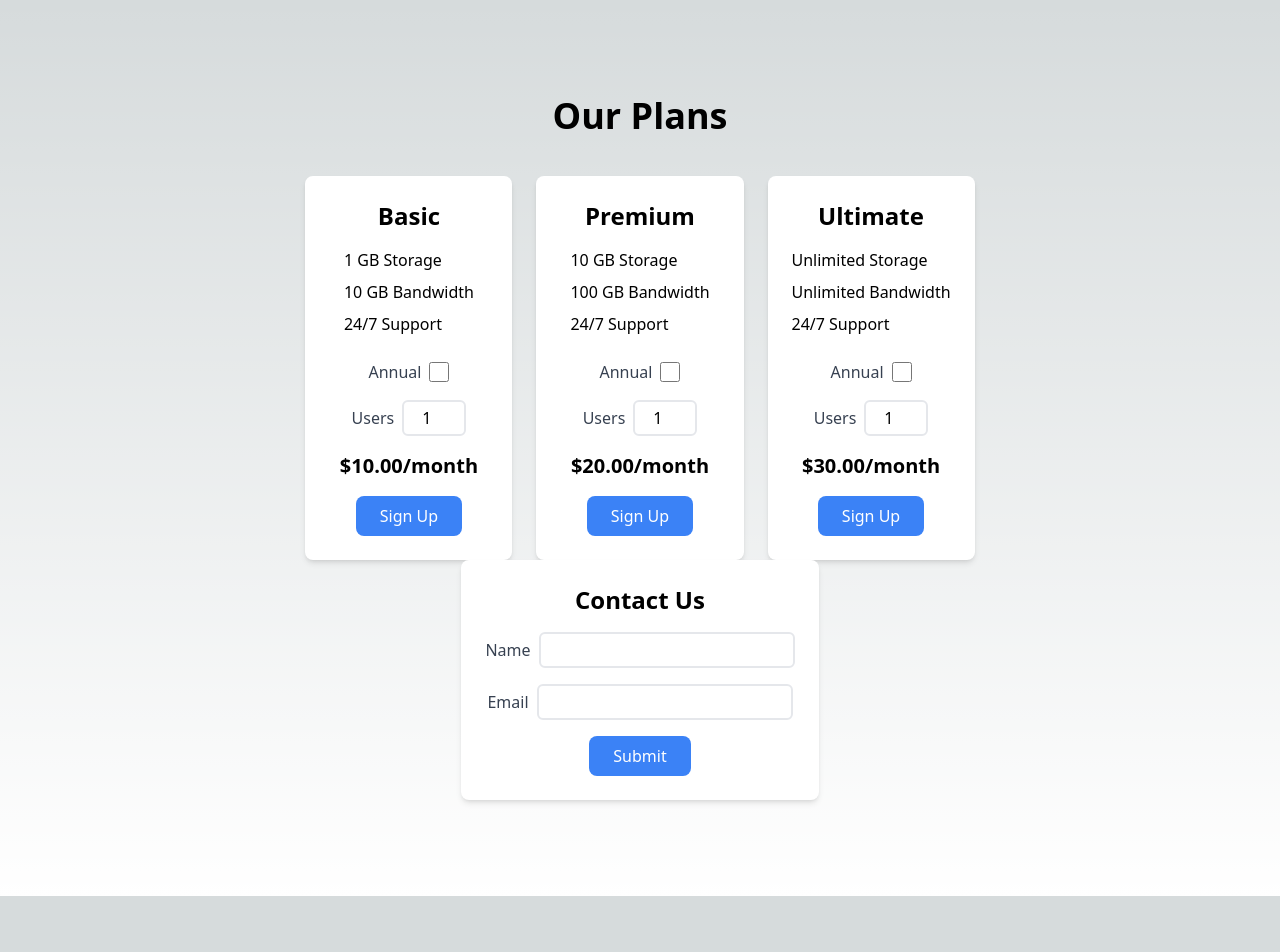
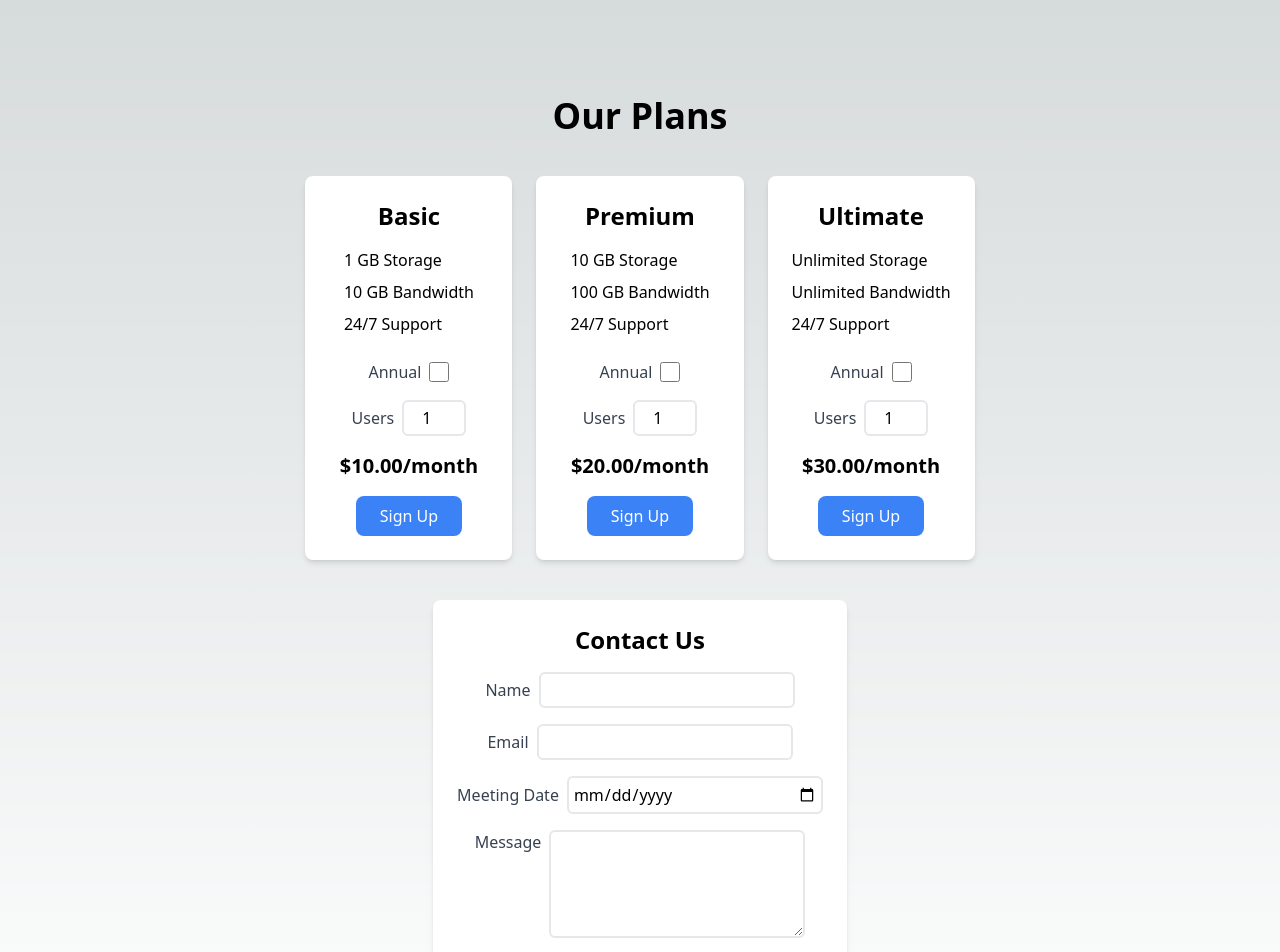
Before and after one commit to stub-ai/plates-sand-saas-pricing-plans, a Next.js app: page / in a window 1280 px wide. Shown: the top 952 px of the page. Before the commit the page ends 896 px from the top, so only its background shows below. Built offline with nearby package versions, Linux system fonts and the light colour scheme.

Commit message:
Commit from Stub AI

```diff
--- a/components/ContactUsForm.tsx
+++ b/components/ContactUsForm.tsx
@@ -3,6 +3,8 @@ import React, { useState } from 'react';
 const ContactUsForm: React.FC = () => {
   const [name, setName] = useState('');
   const [email, setEmail] = useState('');
+  const [date, setDate] = useState('');
+  const [message, setMessage] = useState('');
 
   const handleNameChange = (event: React.ChangeEvent<HTMLInputElement>) => {
     setName(event.target.value);
@@ -12,10 +14,18 @@ const ContactUsForm: React.FC = () => {
     setEmail(event.target.value);
   };
 
+  const handleDateChange = (event: React.ChangeEvent<HTMLInputElement>) => {
+    setDate(event.target.value);
+  };
+
+  const handleMessageChange = (event: React.ChangeEvent<HTMLTextAreaElement>) => {
+    setMessage(event.target.value);
+  };
+
   const handleSubmit = (event: React.FormEvent) => {
     event.preventDefault();
     // Handle form submission here
-    console.log(`Name: ${name}, Email: ${email}`);
+    console.log(`Name: ${name}, Email: ${email}, Date: ${date}, Message: ${message}`);
   };
 
   return (
@@ -29,6 +39,14 @@ const ContactUsForm: React.FC = () => {
         <label htmlFor="email" className="mr-2 text-gray-700">Email</label>
         <input type="email" id="email" value={email} onChange={handleEmailChange} className="border-2 border-gray-200 rounded-md p-1 w-64" required />
       </div>
+      <div className="flex items-center mb-4">
+        <label htmlFor="date" className="mr-2 text-gray-700">Meeting Date</label>
+        <input type="date" id="date" value={date} onChange={handleDateChange} className="border-2 border-gray-200 rounded-md p-1 w-64" required />
+      </div>
+      <div className="flex items-start mb-4">
+        <label htmlFor="message" className="mr-2 text-gray-700">Message</label>
+        <textarea id="message" value={message} onChange={handleMessageChange} className="border-2 border-gray-200 rounded-md p-1 w-64" rows={4} />
+      </div>
       <button type="submit" className="bg-blue-500 text-white rounded-lg px-6 py-2 hover:bg-blue-600 transition-colors duration-300">Submit</button>
     </form>
   );
--- a/pages/index.tsx
+++ b/pages/index.tsx
@@ -14,7 +14,7 @@ export default function Home() {
   return (
     <main className="flex min-h-screen flex-col items-center justify-between p-24">
       <h1 className="text-4xl font-bold mb-10">Our Plans</h1>
-      <div className="grid grid-cols-1 sm:grid-cols-2 lg:grid-cols-3 gap-6">
+      <div className="grid grid-cols-1 sm:grid-cols-2 lg:grid-cols-3 gap-6 mb-10">
         {plans.map((plan, index) => (
           <PricingCard key={index} plan={plan} />
         ))}
```
